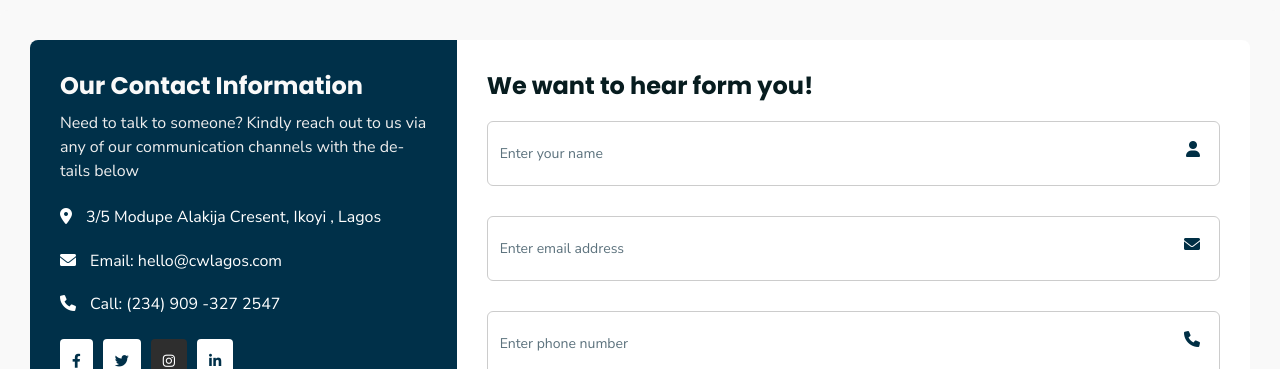
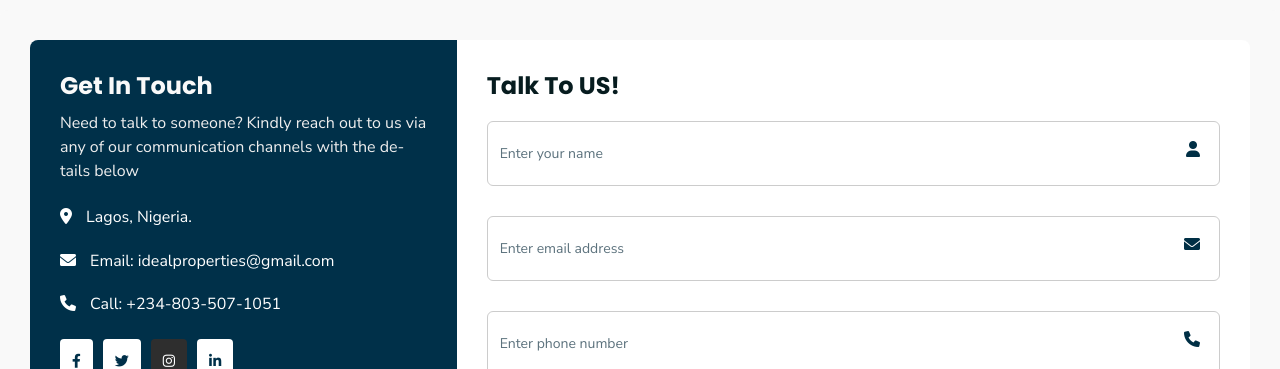
Before and after one commit to chinemerem2525/Ideal-Properties-Real-estate-Marketplace, an Angular app: page /contact-us in a window 1280 px wide. Shown: the part 690-1059 px from the top of the page. Built offline with nearby package versions, Linux system fonts and the light colour scheme.

Commit message:
friday-section1

```diff
--- a/src/app/client/contact-us/contact-us.component.html
+++ b/src/app/client/contact-us/contact-us.component.html
@@ -22,12 +22,12 @@
     <!-- CONTACT MESSAGE AREA START -->
       <div class="contact-container">
         <div class="contact-info">
-          <h3>Our Contact Information</h3>
+          <h3>Get In Touch</h3>
           <p>Need to talk to someone? Kindly reach out to us via any of our communication channels with the details below</p>
 
-          <div class="info-item"><i class="fas fa-map-marker-alt"></i> 3/5 Modupe Alakija Cresent, Ikoyi , Lagos</div>
-          <div class="info-item"><i class="fas fa-envelope"></i> Email: hello@cwlagos.com</div>
-          <div class="info-item"><i class="fas fa-phone"></i> Call: (234) 909 -327 2547</div>
+          <div class="info-item"><i class="fas fa-map-marker-alt"></i> Lagos, Nigeria.</div>
+          <div class="info-item"><i class="fas fa-envelope"></i> Email: idealproperties@gmail.com</div>
+          <div class="info-item"><i class="fas fa-phone"></i> Call: +234-803-507-1051</div>
 
           <div class="social-icons">
             <a href="#"><i class="fab fa-facebook-f"></i></a>
@@ -38,7 +38,7 @@
         </div>
 
         <div class="contact-form">
-          <h3>We want to hear form you!</h3>
+          <h3>Talk To US!</h3>
           <form (ngSubmit)="sendMessage()">
             <div class="row">
               <div class="col-md-12">
```
